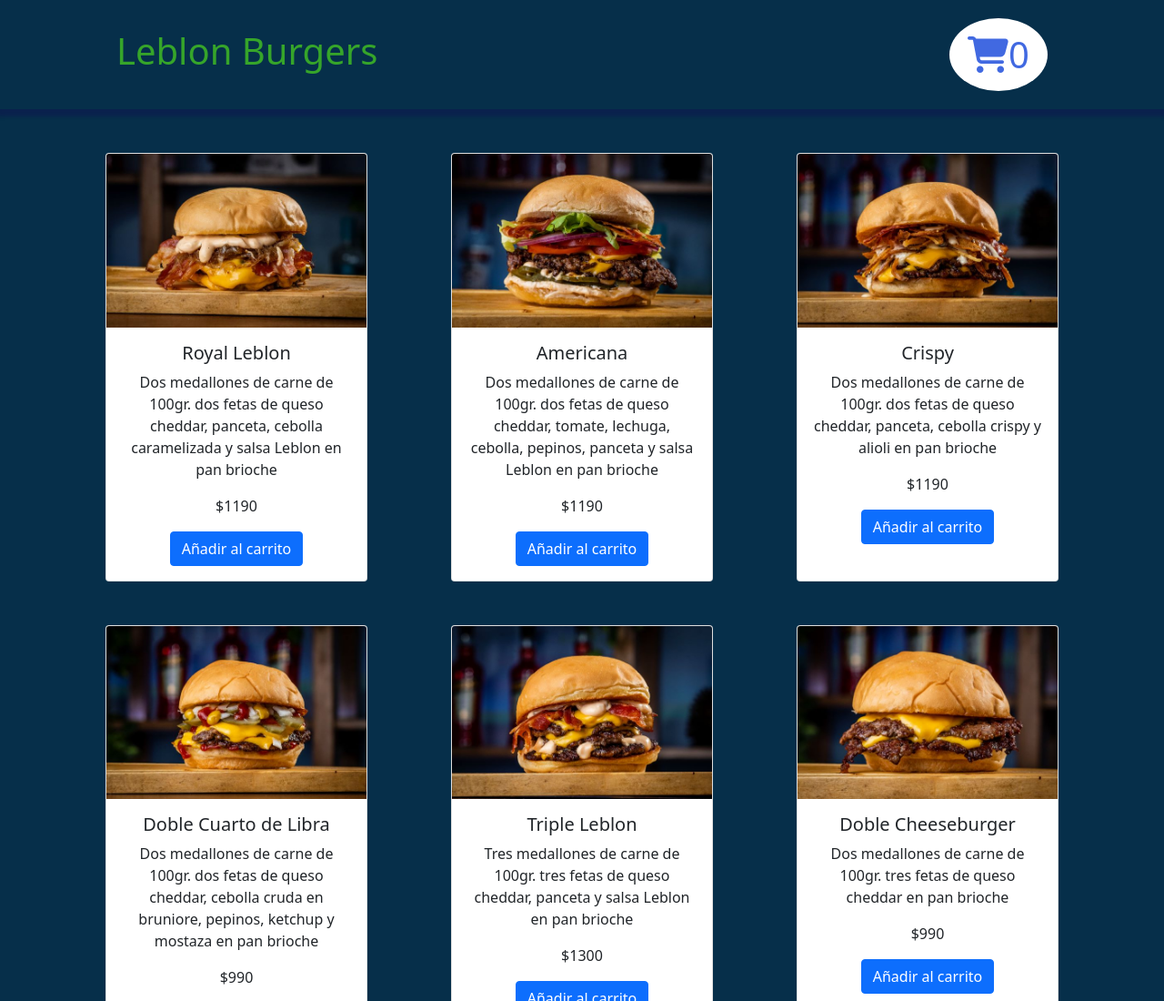
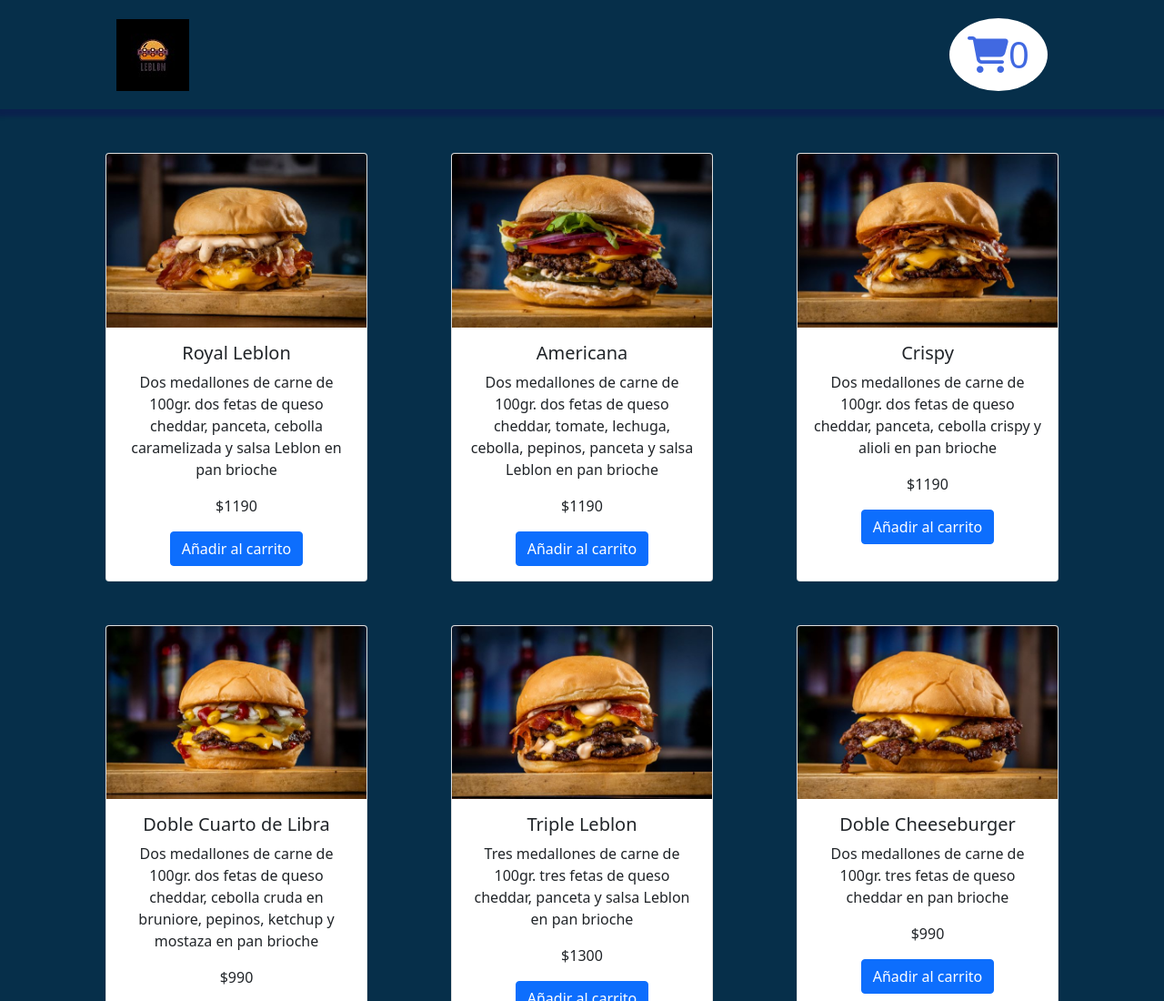
Before and after one commit to MartinAracama/DesafioEventos, a plain HTML site: page index.html in a window 1280 px wide. Shown: the top 1100 px of the page at 91% size. Drawn offline with nearby package versions, Linux system fonts and the light colour scheme.

Commit message:
imagenes

```diff
--- a/index.html
+++ b/index.html
@@ -16,7 +16,8 @@
 
 <body>
     <header>
-        <h1 id="titulo" class="titulo">Leblon Burgers</h1>
+        <img src="./assets/img/image.jpg" alt="Leblon Burgers">
+        <!-- <h1 id="titulo" class="titulo">Leblon Burgers</h1> -->
         <button id="boton-carrito"><i class="fas fa-shopping-cart"></i><span id="contadorCarrito">0</span></button>
     </header>
 
--- a/js/app.js
+++ b/js/app.js
@@ -8,7 +8,7 @@ const botonVaciarCarrito = document.querySelector("vaciarCarrito")
 let carrito = [];
 
 
-let total = 0;
+// let total = 0;
 
 function renderizarProductos() {
   let tienda = document.getElementById("tienda");
```
Also changed, not shown: assets/img/Logo-Leblon-Color-s-fondo.jpeg (added), assets/img/Logo-Leblon-Color-s-fondo.png (added), assets/img/LogoLeblon.jpg (added), assets/img/image.jpg (added), assets/img/image.png (added).
